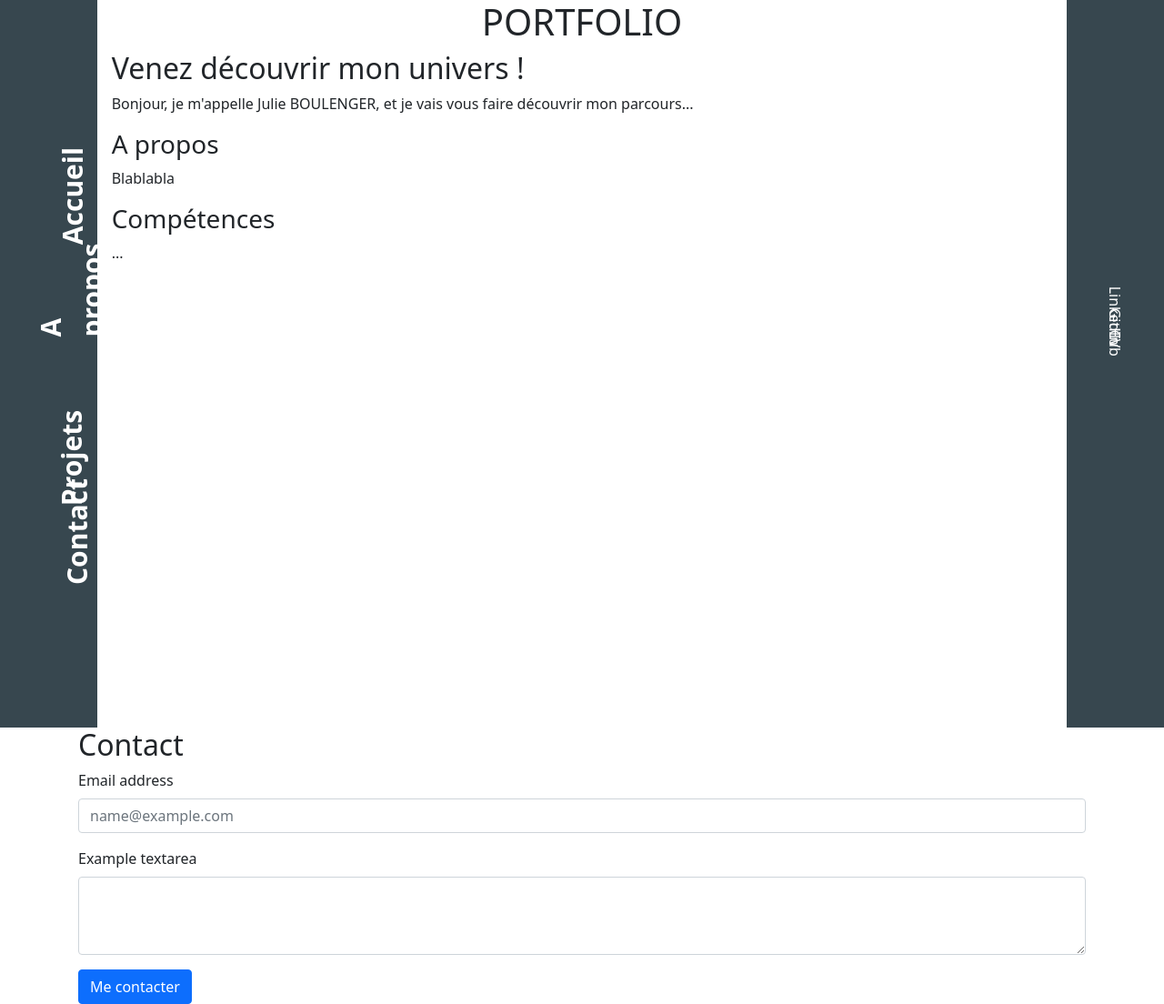
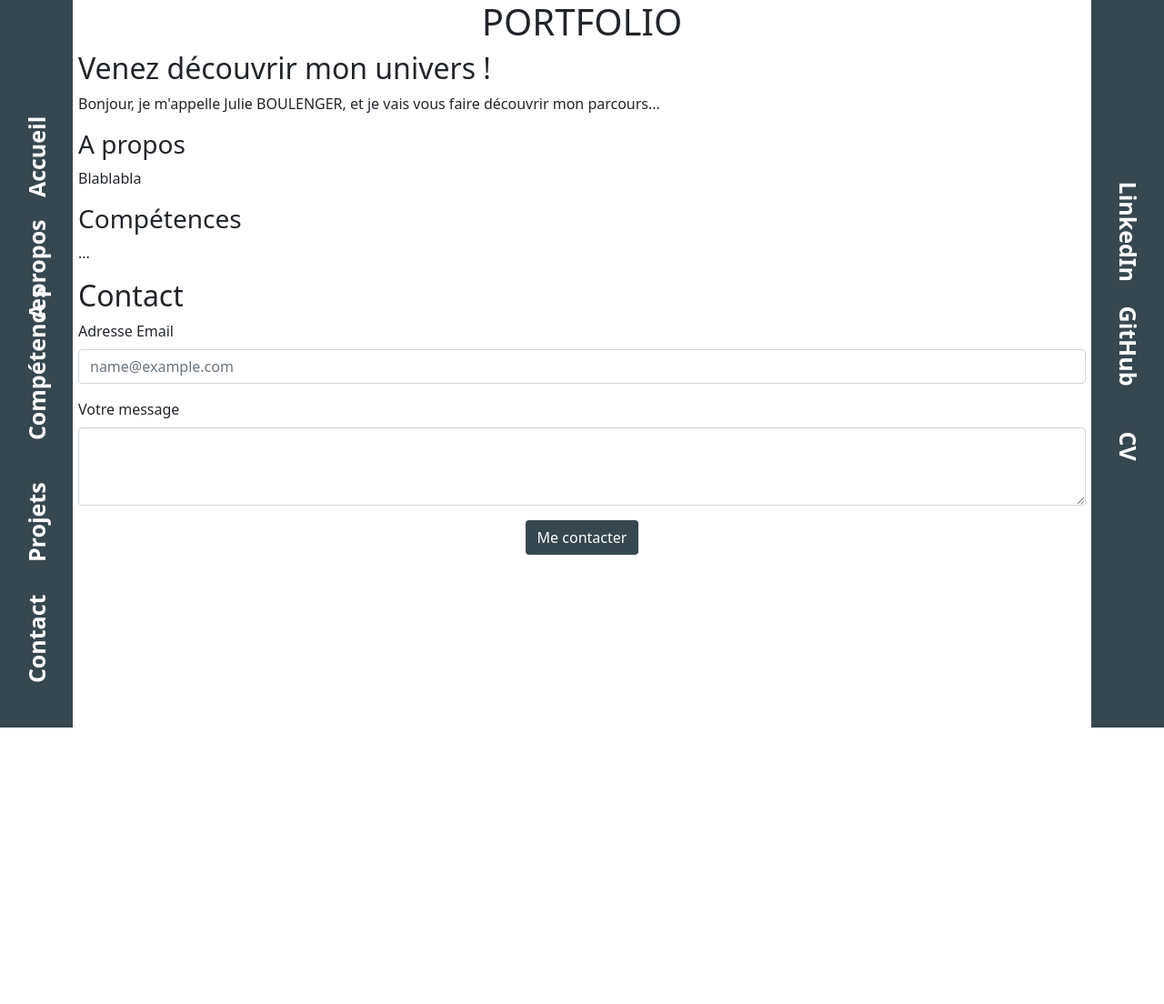
Before and after one commit to JBoulenger21/portfolio, a PHP site: page / in a window 1280 px wide. Shown: the whole page at 91% size. After the commit the page ends 800 px from the top, so only its background shows below. Run offline with PHP 8.4, Linux system fonts and the light colour scheme.

Commit message:
Alignement des items

```diff
--- a/index.php
+++ b/index.php
@@ -8,8 +8,8 @@ include('header.php');
 </header> -->
 
   <div class="row m-0">
-    <div class="col-1 sidebar sidebarleft mx-auto p-0">
-      <div class="mb-0">
+    <div class="sidebar sidebarleft ">
+      <div class="">
         <ul class="nav">
           <li class="nav-item">
             <a class="nav-link " href="#">Accueil</a>
@@ -29,7 +29,7 @@ include('header.php');
         </ul>
       </div>
     </div>
-      <div class="content col-10 p-0">
+      <div class="content p-0">
         <div class="container">
           <div class="main">
             <h1 class="text-center">PORTFOLIO</h1>
@@ -43,11 +43,11 @@ include('header.php');
           </div>
         </div>
       </div>
-      <div class="col-1 sidebar sidebarright mx-auto p-0">
+      <div class="sidebar sidebarright mx-auto p-0">
         <ul>
-          <li>LinkedIn</li>
-          <li>GitHub</li>
-          <li>CV</li>
+          <li><a href="https://www.linkedin.com/in/julieboulenger21/" target="_blank">LinkedIn</a></li>
+          <li><a href="https://github.com/JBoulenger21" target="_blank">GitHub</a></li>
+          <li><a href="ressources/CV_Julie_BOULENGER_Dev.pdf" download="CV Julie Boulenger" target="_blank">CV</a></li>
         </ul>
       </div>
   </div>
@@ -58,14 +58,14 @@ include('header.php');
 
 <form>
   <div class="mb-3">
-    <label for="exampleFormControlInput1" class="form-label">Email address</label>
-    <input type="email" class="form-control" id="exampleFormControlInput1" placeholder="name@example.com" required>
+    <label for="exampleFormControlInput1" class="form-label">Adresse Email</label>
+    <input type="email" class="form-control" id="EmailContact" placeholder="name@example.com" required>
   </div>
   <div class="mb-3">
-    <label for="exampleFormControlTextarea1" class="form-label">Example textarea</label>
-    <textarea class="form-control" id="exampleFormControlTextarea1" rows="3" required></textarea>
+    <label for="exampleFormControlTextarea1" class="form-label">Votre message</label>
+    <textarea class="form-control" id="TextContact" rows="3" required></textarea>
   </div>
-  <button type="submit" class="btn btn-primary">Me contacter</button>
+  <button type="submit" class="btn btnContact">Me contacter</button>
 </form>
 </div>
 
--- a/style.css
+++ b/style.css
@@ -2,48 +2,57 @@ html{
 scroll-behavior: smooth;
 }
 
-/* .content {
-    position: relative;
-    width: 100%;
-    display: table;
-} */
 .sidebar {
+  position: fixed;
   height: 100vh;
   background-color: #37474F;
   display: flex;
   flex-direction: column;
   justify-content: center;
+  align-items: center;
+  height: 100%;
+  width: 80px;
 }
 
-/* .main {
-    position: relative;
-    margin-left: 250px;
-    float: left;
-} */
-/* header.primary
-{
-    width: 100%;
-    height: 100px;
-    background: #313131;
-} */
-/* p{
-  padding: 0;
-} */
+.sidebarleft{
+  position: fixed;
+  display:flex;
+  flex-direction: column;
+  justify-content:  center;
+  align-items: center;
+
+  left:0;
+  top:0;
+}
+.sidebarright{
+  position: fixed;
+  display:flex;
+  flex-direction: column;
+  justify-content:  center;
+  align-items: center;
+
+  right: 0;
+  top:0;
+}
+
 .sidebarleft li{
+  display: flex;
   transform: rotate(-90deg);
-  padding: 10px;
+  padding: 40px;
   color: white;
   top: 50%;
+  flex: 1;
+  justify-content: space-between;
 }
 
-/* .sidebarleft .sidetextleft{
-  position: relative;
-} */
-
 .sidebarright li{
+  display: flex;
   transform: rotate(90deg);
   top: 50%;
   color: white;
+  flex: 1;
+  padding: 50px;
+  justify-content: space-between;
 }
 .sidebar ul{
   list-style: none;
@@ -54,5 +63,23 @@ scroll-behavior: smooth;
   text-decoration: none;
   color: white;
   font-weight: bold;
-  font-size: 30px;
+  font-size: 25px;
 }
+.btnContact{
+  background-color: #37474F;
+  color: white;
+  display:flex;
+  justify-content: center;
+  align-items: center;
+  flex-direction: row;
+  text-align: center;
+  margin: auto;
+}
+@media screen and (max-width: 640px) {
+  .sidebar{
+    width: 40px;
+  }
+  .sidebar a{
+    font-size: 18px;
+  }
+}
```
Also changed, not shown: 1 other file.
